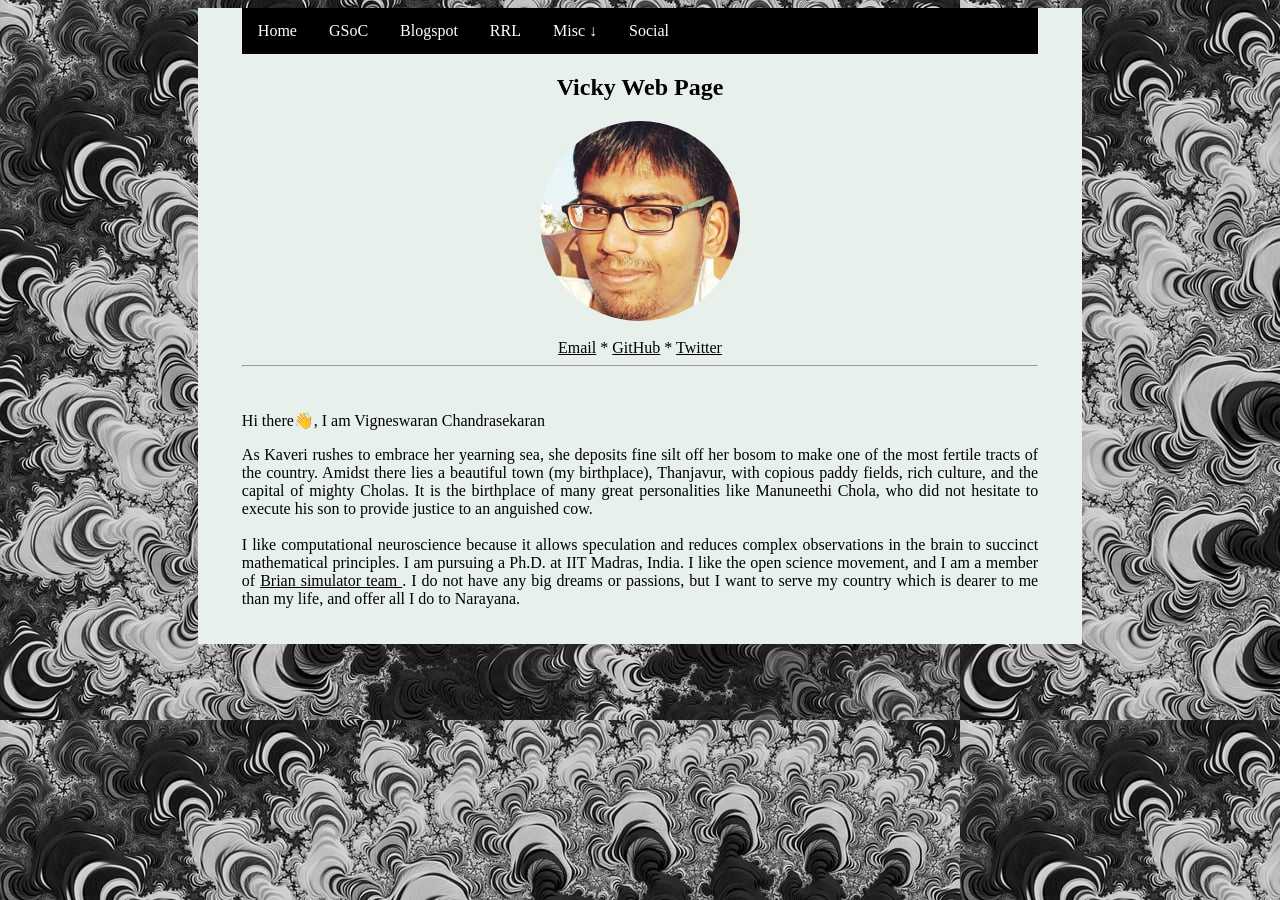
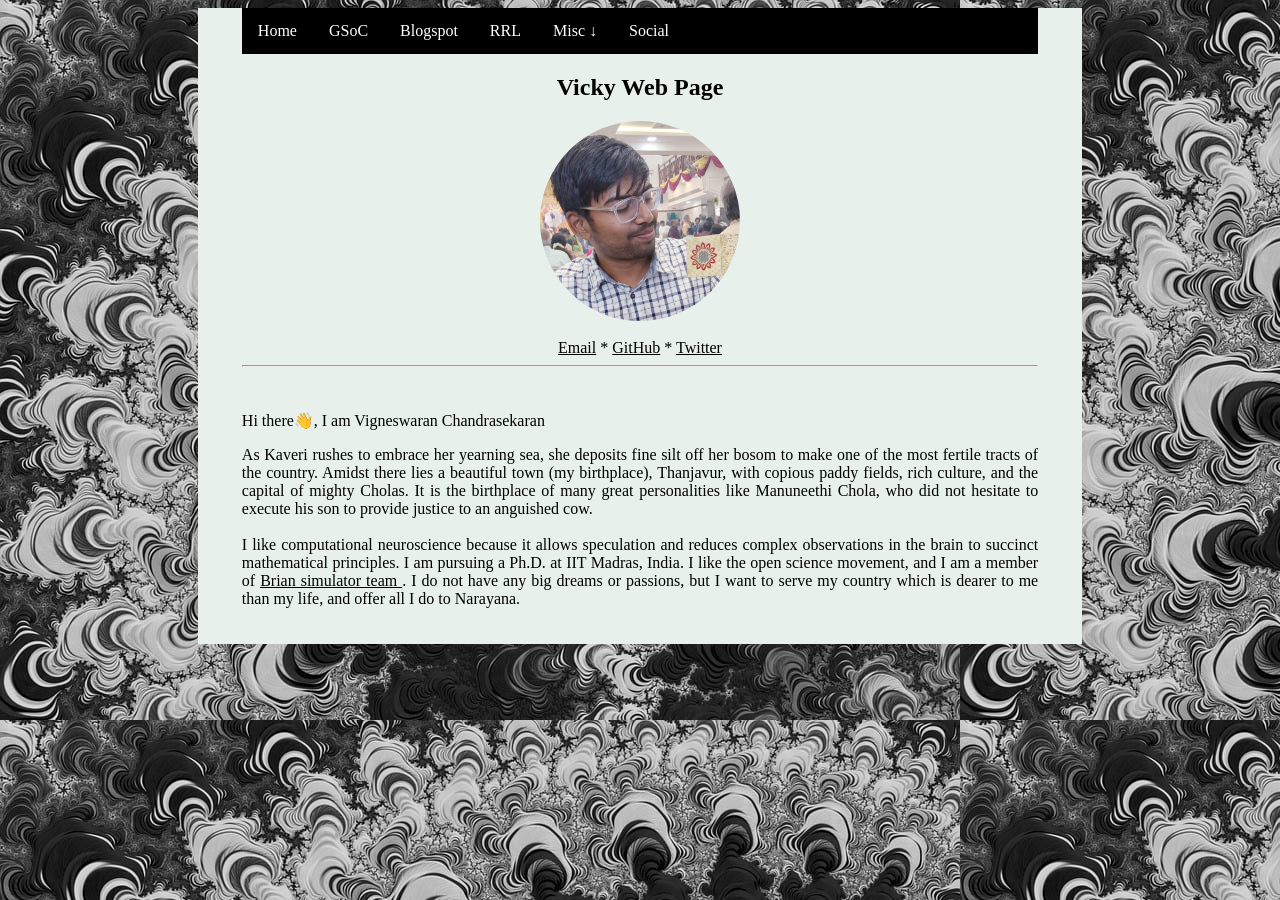
Before and after one commit to vigneswaran-chandrasekaran/Vigneswaran-chandrasekaran.github.io, a Jekyll site: the page index.html, which Jekyll copies as it is, in a window 1280 px wide. Built offline with Jekyll 4.4.1, drawn with Linux system fonts in a browser that asks for light colours.

Commit message:
update dp

```diff
--- a/index.html
+++ b/index.html
@@ -99,7 +99,7 @@
 
   <h2><center> Vicky Web Page </center></h2>
   <center>
-    <img src="images/pic.jpg"/ style="width:200px;height:200px;">
+    <img src="images/vky_phto.jpeg"/ style="width:200px;height:200px;">
     </br>
     <a href="mailto:vigneswaran0610@gmail.com" style="color: #000000;">Email</a>
     *
```
